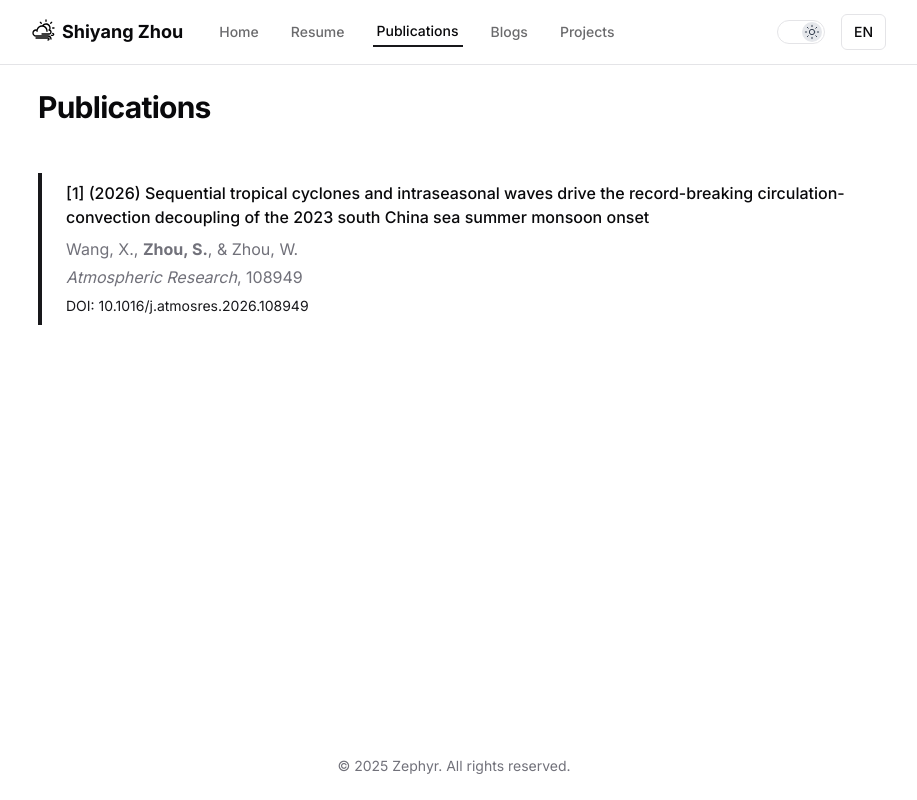
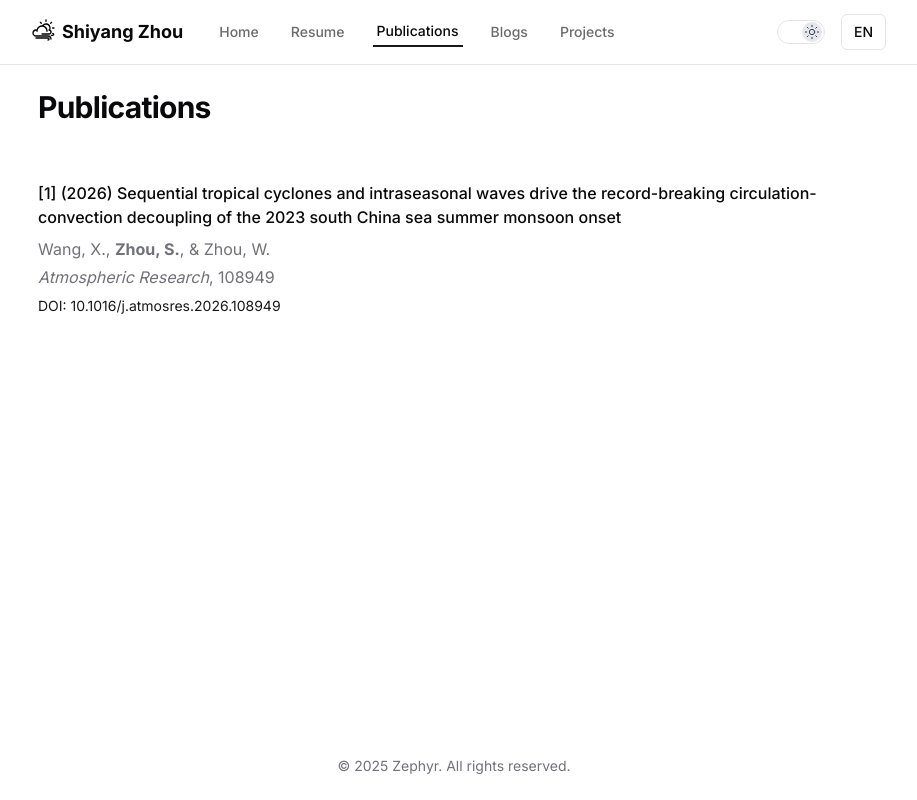
Before and after one commit to zsy1207/zsy1207.github.io, a Next.js app: page /publications in a window 1280 px wide. Shown: the whole page, without its empty margins (186-1103 px from the left). Built offline with nearby package versions, Linux system fonts and the light colour scheme.

Commit message:
Update publication card styling

```diff
--- a/app/(routes)/publications/page.tsx
+++ b/app/(routes)/publications/page.tsx
@@ -42,7 +42,7 @@ export default function PublicationsPage() {
       {publications.length > 0 ? (
         <div className="space-y-10">
           {publications.map((pub, index) => (
-            <div key={index} className="border-l-4 border-primary pl-6 py-2">
+            <div key={index} className="py-2">
               <p className="text-foreground mb-2 font-medium">
                 [{index + 1}] ({pub.year}) {pub.title}
               </p>
```
